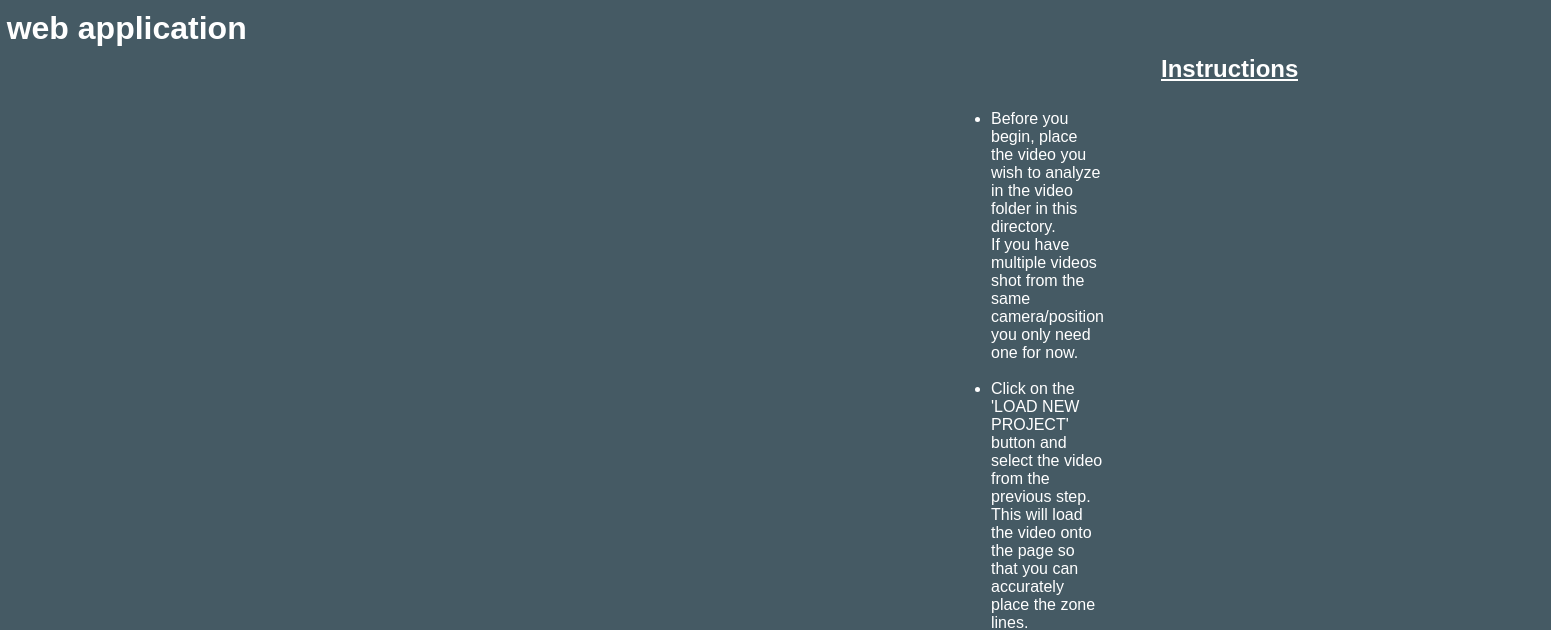
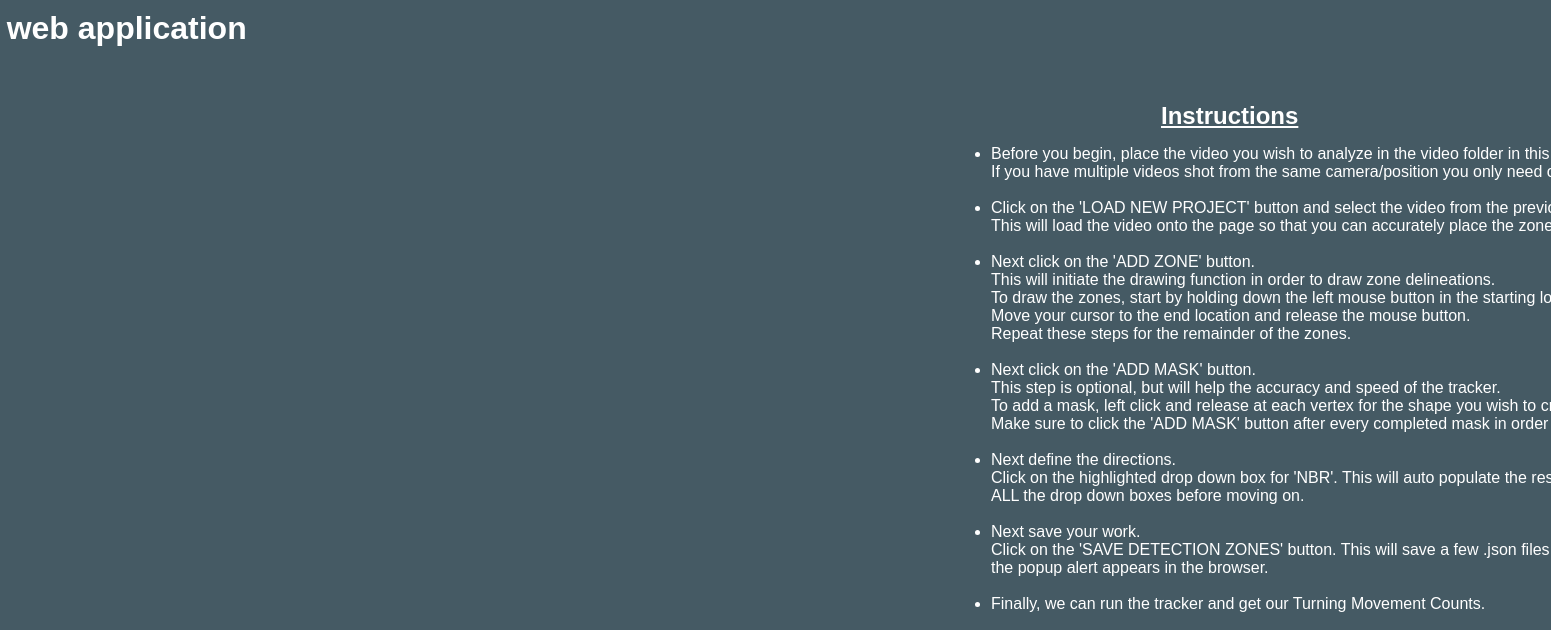
Before and after one commit to joshkuminski/OpenVision, a plain HTML site: page Open-Vision/pages/help.html in a window 1280 px wide. Shown: the top 630 px of the page, 1551 px wide, since content can reach past the window. Drawn offline with Linux system fonts and the light colour scheme.

Commit message:
Add files via upload

```diff
--- a/Open-Vision/static/css/style.css
+++ b/Open-Vision/static/css/style.css
@@ -232,7 +232,7 @@
 #Ins_text{
     margin: 10px;
     color: white;
-    position: absolute;
+    position: relative;
     top: 45px;
     left: 1520px;
 }
@@ -240,7 +240,7 @@
 #bullet_text{
     margin: 10px;
     color: white;
-    position: absolute;
-    top: 100px;
+    position: relative;
+    top: 50px;
     left: 1350px;
 }
```
